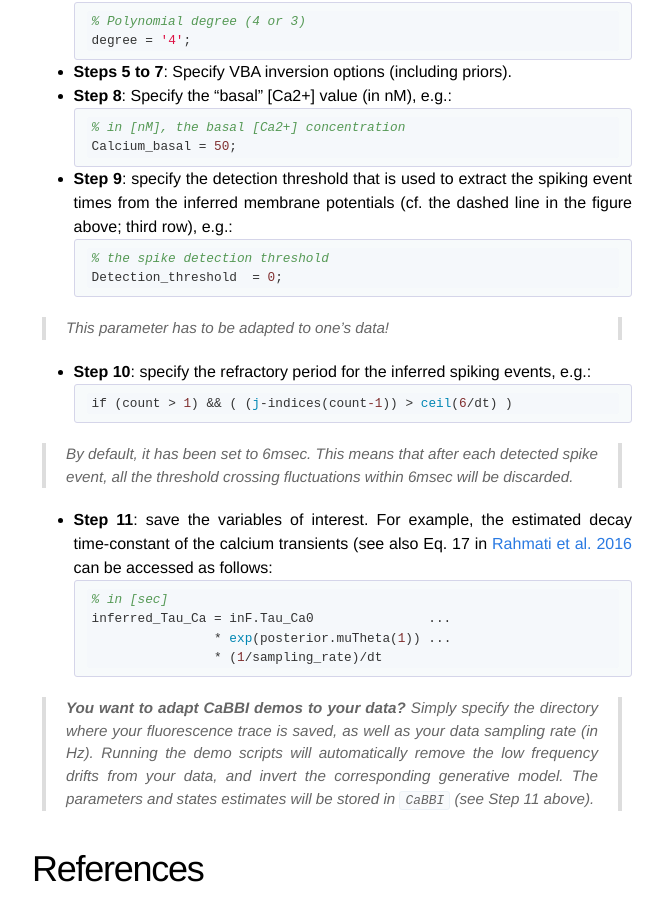
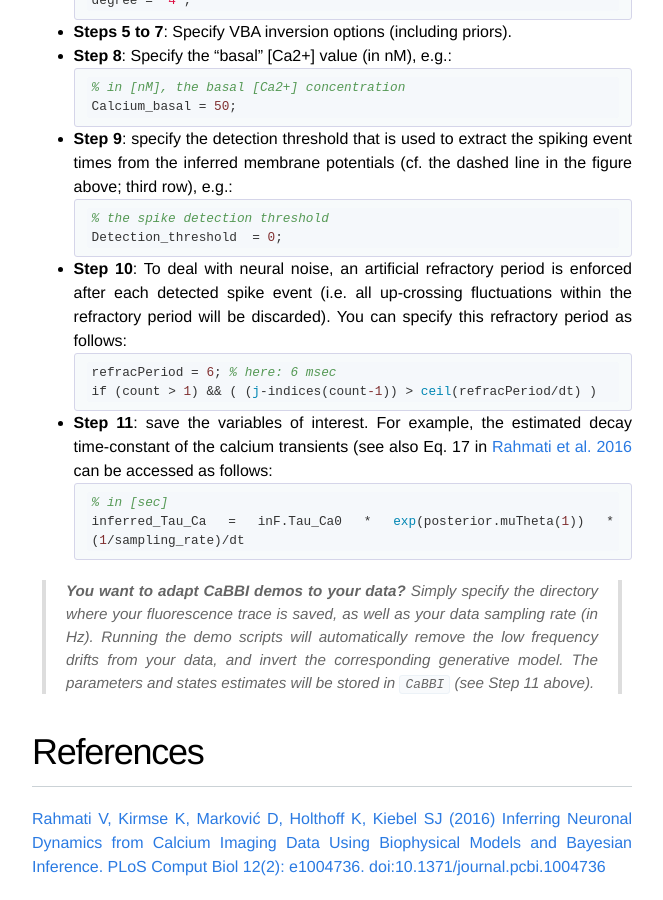
Before and after one commit to MBB-team/VBA-toolbox, a Jekyll site: the page built from _wiki/CaBBI.md, in a window 1280 px wide and 900 px high, scrolled down 3548 px. Shown: the whole window, without its empty margins (308-971 px from the left). Built offline with Jekyll 4.4.1, drawn with Linux system fonts in a browser that asks for light colours; nearby versions of some CDN libraries.

Commit message:
Update CaBBI.md

`````diff
--- a/_wiki/CaBBI.md
+++ b/_wiki/CaBBI.md
@@ -35,10 +35,10 @@ Below, we comment the demonstration scripts step by step:
 
 - **Step 1**: The downloaded data contains eight traces: pick the trace you want, e.g.:
 
-```` matlab
+  ```matlab
 % file name of the fluorescence trace
 Fluor_trace_name = 'fluorescence_data7';
-````
+```
 
 - **Step 2**: specify the sampling rate (in Hz) of the fluorescence trace.
 
@@ -65,23 +65,18 @@ Calcium_basal = 50;
 Detection_threshold  = 0;
 ```
 
-> This parameter has to be adapted to one's data!
-
-- **Step 10**: specify the refractory period for the inferred spiking events, e.g.:
+- **Step 10**: To deal with neural noise, an artificial refractory period is enforced after each detected spike event (i.e. all up-crossing fluctuations within the refractory period will be discarded). You can specify this refractory period as follows:
 
   ```matlab
-if (count > 1) && ( (j-indices(count-1)) > ceil(6/dt) )
+refracPeriod = 6; % here: 6 msec
+if (count > 1) && ( (j-indices(count-1)) > ceil(refracPeriod/dt) )
 ```
-
-> By default, it has been set to 6msec. This means that after each detected spike event, all the threshold crossing fluctuations within 6msec will be discarded.
 
 - **Step 11**: save the variables of interest. For example, the estimated decay time-constant of the calcium transients (see also Eq. 17 in [Rahmati et al. 2016](http://journals.plos.org/ploscompbiol/article?id=10.1371/journal.pcbi.1004736) can be accessed as follows:
 
   ```matlab
 % in [sec]
-inferred_Tau_Ca = inF.Tau_Ca0               ...
-                  * exp(posterior.muTheta(1)) ...
-                  * (1/sampling_rate)/dt
+inferred_Tau_Ca = inF.Tau_Ca0 * exp(posterior.muTheta(1)) * (1/sampling_rate)/dt
 ```
 
 
`````
